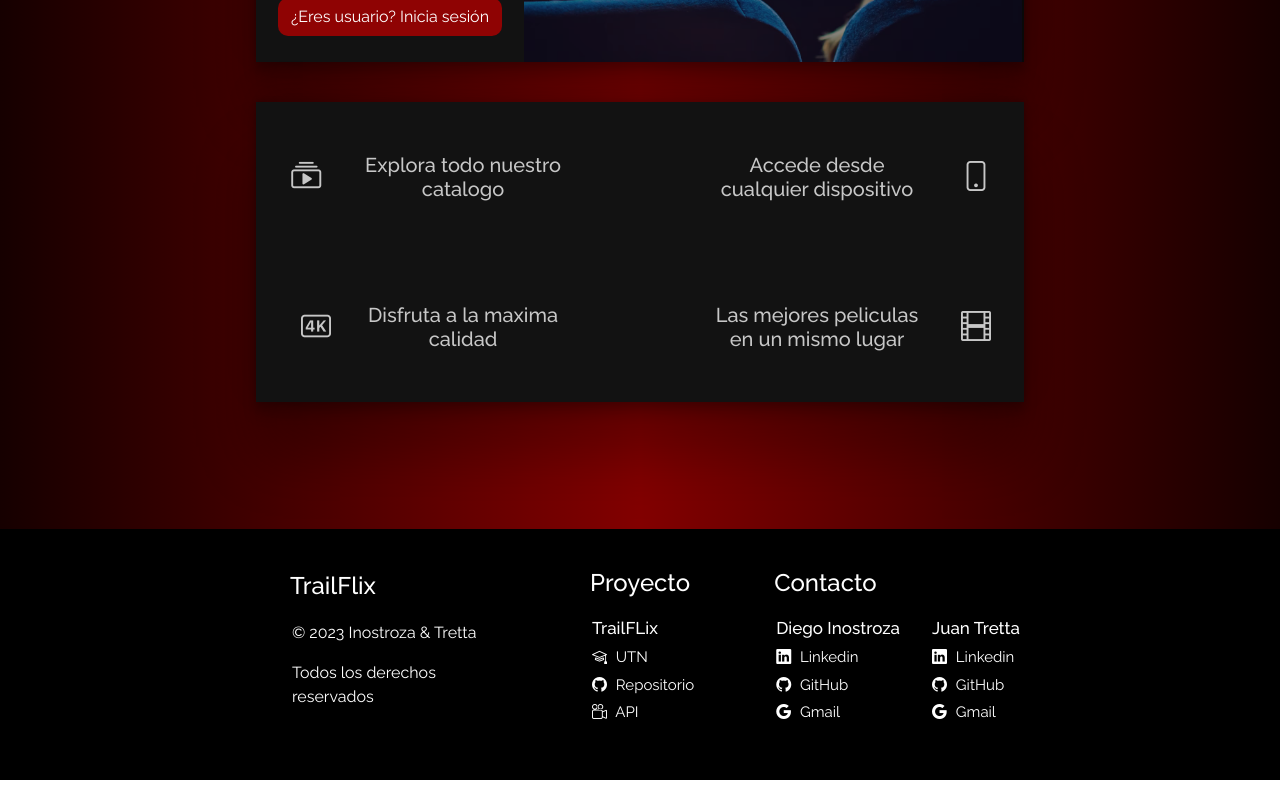
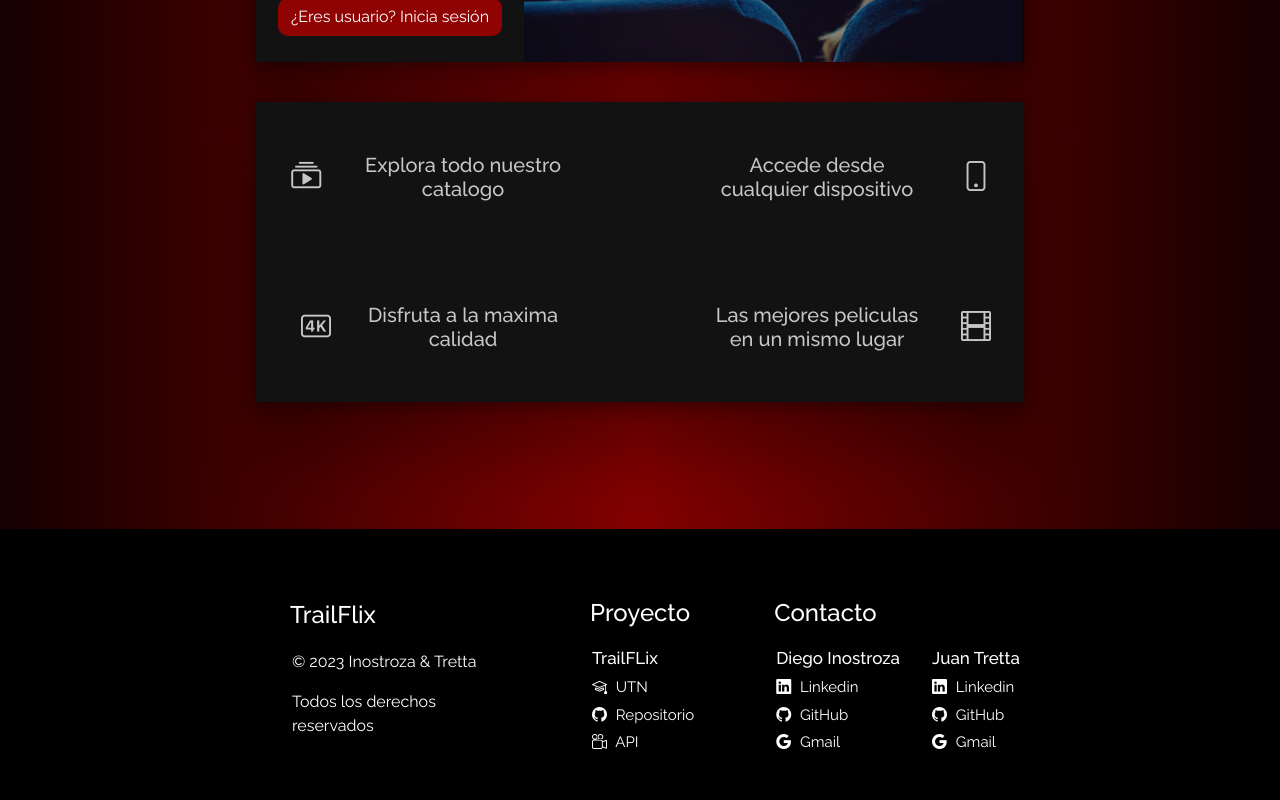
Before and after one commit to diegoinost02/TrailFlix, an Angular app: page / in a window 1280 px wide. Shown: the part 335-1135 px from the top of the page. Built offline with nearby package versions, Linux system fonts and the light colour scheme.

Commit message:
Arreglos footer

```diff
--- a/src/app/data/db.json
+++ b/src/app/data/db.json
@@ -23,14 +23,6 @@
       "keyYoutube": "https://www.youtube.com/embed/HurjfO_TDlQ",
       "idUser": 3,
       "id": 1
-    },
-    {
-      "idMovie": 678512,
-      "poster_path": "/apxaWDCqjPrVc1v5HiKW2r10yiL.jpg",
-      "overview": "Narra la historia de Tim Ballard, un exagente de Seguridad Nacional de Estados Unidos que dejó su trabajo para dedicar su vida, sumergiéndose en el submundo del tráfico de personas a lo largo de hispanoamérica, a intentar salvar las vidas de cientos de niños.",
-      "keyYoutube": "https://www.youtube.com/embed/hyyyKcfJRGQ",
-      "idUser": 3,
-      "id": 2
     },
     {
       "idMovie": 609681,
@@ -119,6 +111,14 @@
       "keyYoutube": "https://www.youtube.com/embed/t3PzUo4P21c",
       "idUser": 2,
       "id": 13
+    },
+    {
+      "idMovie": 678512,
+      "poster_path": "/apxaWDCqjPrVc1v5HiKW2r10yiL.jpg",
+      "overview": "Narra la historia de Tim Ballard, un exagente de Seguridad Nacional de Estados Unidos que dejó su trabajo para dedicar su vida, sumergiéndose en el submundo del tráfico de personas a lo largo de hispanoamérica, a intentar salvar las vidas de cientos de niños.",
+      "keyYoutube": "https://www.youtube.com/embed/hyyyKcfJRGQ",
+      "idUser": 3,
+      "id": 14
     }
   ]
 }
--- a/src/app/shared/footer/footer.component.css
+++ b/src/app/shared/footer/footer.component.css
@@ -1,7 +1,8 @@
 .footer-container {
     margin-top: 5%;
     background-color: black;
-    padding: 40px;
+    padding-top: 70px;
+    padding-bottom: 30px;
     color: white;
     display: flex;
     flex-direction: row;
@@ -11,7 +12,7 @@
 .property-container {
     display: flex;
     flex-direction: column;
-    margin-top: 3px;
+    margin-top: 2px;
     max-width: 250px;
 }
 
@@ -42,6 +43,11 @@ li {
     font-size: 15px;
     /* transform: scale(0.8); */
     margin-bottom: 5px;
+    cursor: pointer;
+}
+a{
+    text-decoration: none;
+    color: white;
 }
 
 i {
--- a/src/app/shared/footer/footer.component.html
+++ b/src/app/shared/footer/footer.component.html
@@ -78,9 +78,15 @@
         <div class="data-container">
             <ul>
                 <h5>TrailFLix</h5>
+                <a href="https://mdp.utn.edu.ar/tecnicatura/tecnico_universitario_en_programacion/"  target="_blank">
                     <li> <i class="bi bi-mortarboard"></i> UTN</li>
+                </a>
+                <a href="https://github.com/diegoinost02/TrailFlix"  target="_blank">
                     <li> <i class="bi bi-github"></i> Repositorio</li>
+                </a>
+                <a href="https://developer.themoviedb.org/reference/intro/getting-started"  target="_blank">
                     <li> <i class="bi bi-camera-reels"></i> API</li>
+                </a>
             </ul>
         </div>
     </div>
@@ -93,9 +99,16 @@
             <div class="data-container">
                 <ul>
                     <h5>Diego Inostroza</h5>
+                    <a href="https://www.linkedin.com/in/diego-inostroza/" target="_blank">
                         <li> <i class="bi bi-linkedin"></i> Linkedin</li>
+                    </a>
+                    <a href="https://github.com/diegoinost02"  target="_blank">
                         <li> <i class="bi bi-github"></i> GitHub</li>
+                    </a>
+
+                    <a href="mailto:diegoinostroza@gmail.com"  target="_blank">
                         <li> <i class="bi bi-google"></i> Gmail</li>
+                    </a>
                     <!-- <li> <i class="bi bi-instagram icon_footer"></i> Instagram</li> -->
                 </ul>
             </div>
@@ -103,9 +116,16 @@
             <div class="data-container">
                 <ul>
                     <h5>Juan Tretta</h5>
-                    <li> <i class="bi bi-linkedin icon_footer"></i> Linkedin</li>
-                    <li> <i class="bi bi-github icon_footer"></i> GitHub</li>
-                    <li> <i class="bi bi-google icon_footer"></i> Gmail</li>
+                    <a href=""  target="_blank">
+                        <li> <i class="bi bi-linkedin"></i> Linkedin</li>
+                    </a>
+                    <a href="https://github.com/Juanmat1"  target="_blank">
+                        <li> <i class="bi bi-github"></i> GitHub</li>
+                    </a>
+
+                    <a href=""  target="_blank">
+                        <li> <i class="bi bi-google"></i> Gmail</li>
+                    </a>
                     <!-- <li> <i class="bi bi-instagram icon_footer"></i> Instagram</li> -->
                 </ul>
             </div>
--- a/src/app/shared/nav-bar/nav-bar.component.html
+++ b/src/app/shared/nav-bar/nav-bar.component.html
@@ -23,9 +23,9 @@
         <li class="nav-item">
           <a class="nav-link navbar_options" routerLink="/profile">Perfil</a>
         </li>
-        <li class="nav-item dropdown">
+        <!-- <li class="nav-item dropdown">
           <a class="nav-link navbar_options" href="#">Documentacion</a>
-        </li>
+        </li> -->
         <li class="nav-item dropdown">
           <a class="nav-link navbar_options" routerLink="/about">Nosotros</a>
         </li>
```
Lines whose indentation alone changed are shown as unchanged.
